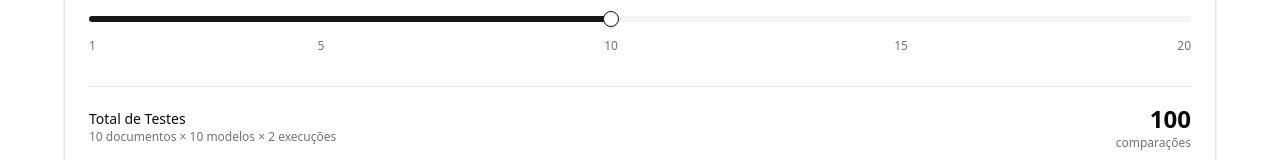
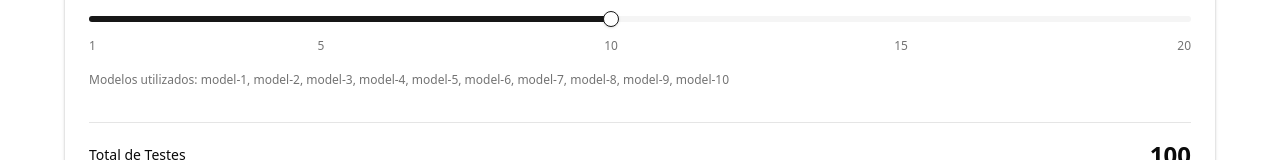
Before and after one commit to lleohck/xango-tests, a Next.js app: page /batch in a window 1280 px wide. Shown: the part 625-785 px from the top of the page. Built offline with nearby package versions, Linux system fonts and the light colour scheme; no server answers.

Commit message:
feat: add preview models list on batch config form

```diff
--- a/app/batch/page.tsx
+++ b/app/batch/page.tsx
@@ -296,6 +296,15 @@ export default function BatchTest() {
     setNumModels(([v]) => [Math.max(1, Math.min(v ?? 10, maxModels))]);
   }, [maxModels]);
 
+  const selectedModels = useMemo(() => {
+    const modelsN = Math.max(1, Math.min(numModels[0] ?? 1, maxModels));
+    return (
+      modelsList.length
+        ? modelsList
+        : Array.from({ length: 20 }).map((_, i) => `model-${i + 1}`)
+    ).slice(0, modelsN);
+  }, [maxModels, modelsList, numModels]);
+
   const [isProcessing, setIsProcessing] = useState(false);
   const [progress, setProgress] = useState(0);
   const [processed, setProcessed] = useState(0);
@@ -580,6 +589,7 @@ export default function BatchTest() {
                     setNumDocuments={setNumDocuments}
                     numModels={numModels}
                     setNumModels={setNumModels}
+                    selectedModels={selectedModels}
                     maxDocuments={maxDocuments}
                     maxModels={maxModels}
                     isProcessing={isProcessing}
--- a/components/batch/batch-config-form.tsx
+++ b/components/batch/batch-config-form.tsx
@@ -11,6 +11,7 @@ type Props = {
   setNumDocuments: (v: number[]) => void;
   numModels: number[];
   setNumModels: (v: number[]) => void;
+  selectedModels: string[];
   maxDocuments: number;
   maxModels: number;
   isProcessing: boolean;
@@ -26,6 +27,7 @@ export default function BatchConfigForm({
   setNumDocuments,
   numModels,
   setNumModels,
+  selectedModels,
   maxDocuments,
   maxModels,
   isProcessing,
@@ -118,6 +120,9 @@ export default function BatchConfigForm({
           1,
           maxModels,
         )}
+        <p className="text-xs leading-relaxed text-muted-foreground">
+          Modelos utilizados: {selectedModels.join(", ")}
+        </p>
       </div>
 
       <div className="border-t pt-4">
```
